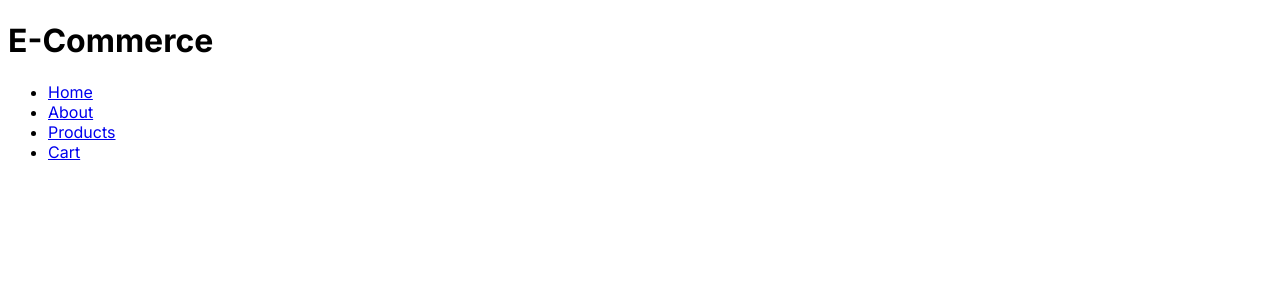
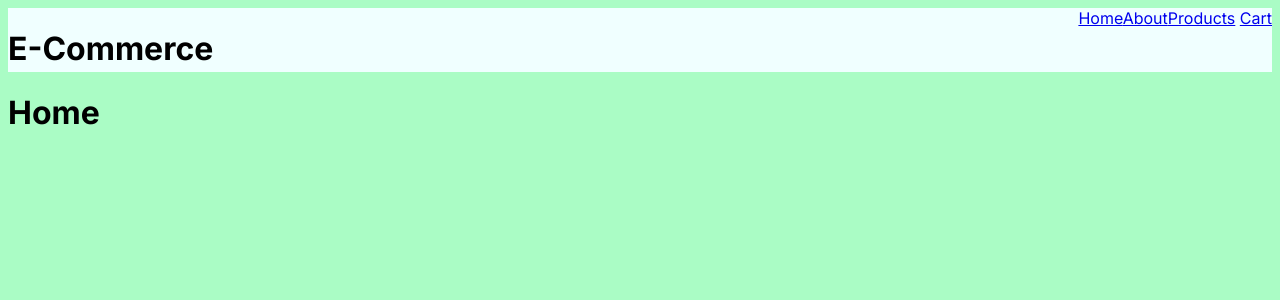
Before and after one commit to Petzlc/nextjs-ecommerce-store, a Next.js app: page / in a window 1280 px wide. Shown: the top 300 px of the page. Built offline with nearby package versions, Linux system fonts and the light colour scheme.

Commit message:
Add initial styling

```diff
--- a/app/about/page.js
+++ b/app/about/page.js
@@ -4,5 +4,5 @@ export const metadata = {
 };
 
 export default function AboutPage() {
-  return <h1>My About page</h1>;
+  return <h1>AboutPage</h1>;
 }
--- a/app/cart/page.js
+++ b/app/cart/page.js
@@ -4,5 +4,5 @@ export const metadata = {
 };
 
 export default function CartPage() {
-  return <h1>My Cart page</h1>;
+  return <h1>CartPage</h1>;
 }
--- /dev/null
+++ b/app/globals.scss
@@ -0,0 +1,12 @@
+:root {
+  background-color: rgb(170, 252, 197);
+}
+
+header {
+  height: 4rem;
+  width: 100%;
+  align-self: flex-end;
+  display: flex;
+  justify-content: space-between;
+  background-color: azure;
+}
--- a/app/layout.js
+++ b/app/layout.js
@@ -1,5 +1,6 @@
-// import './globals.css';
+import './globals.scss';
 import { Inter } from 'next/font/google';
+import Link from 'next/link';
 
 const inter = Inter({ subsets: ['latin'] });
 
@@ -14,7 +15,21 @@ export const metadata = {
 export default function RootLayout({ children }) {
   return (
     <html lang="en">
-      <body className={inter.className}>{children}</body>
+      <body className={inter.className}>
+        <header>
+          <h1>E-Commerce</h1>
+          <nav>
+            <Link href="/">Home</Link>
+            <Link href="/about">About</Link>
+            <Link href="/products" data-test-id="products-link">
+              Products
+            </Link>{' '}
+            {/* Products should be a dropdown products list when hovering*/}
+            <Link href="/cart">Cart</Link>
+          </nav>
+        </header>
+        <main>{children}</main>
+      </body>
     </html>
   );
 }
--- a/app/page.js
+++ b/app/page.js
@@ -1,33 +1,3 @@
-import Link from 'next/link';
-
 export default function Home() {
-  return (
-    <div>
-      <header>
-        <h1>E-Commerce</h1>
-        <div>
-          <nav>
-            <ul>
-              <li>
-                <Link href="/">Home</Link>
-              </li>
-              <li>
-                <Link href="/about">About</Link>
-              </li>
-              <li>
-                <Link href="/products" data-test-id="products-link">
-                  Products
-                </Link>{' '}
-                {/* Should be a dropdown products list when hovering*/}
-              </li>
-              <li>
-                <Link href="/cart">Cart</Link>
-              </li>
-            </ul>
-          </nav>
-        </div>
-      </header>
-      <body></body>
-    </div>
-  );
+  return <h1>Home</h1>;
 }
```
Also changed, not shown: app/globals.css (deleted, +0 -107 lines), app/page.module.scss (renamed from app/page.module.css), 1 other file (tests, documents, lock files or other folders).
